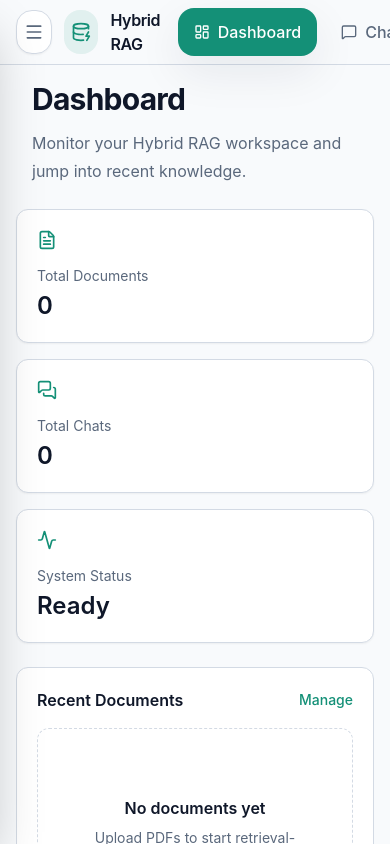
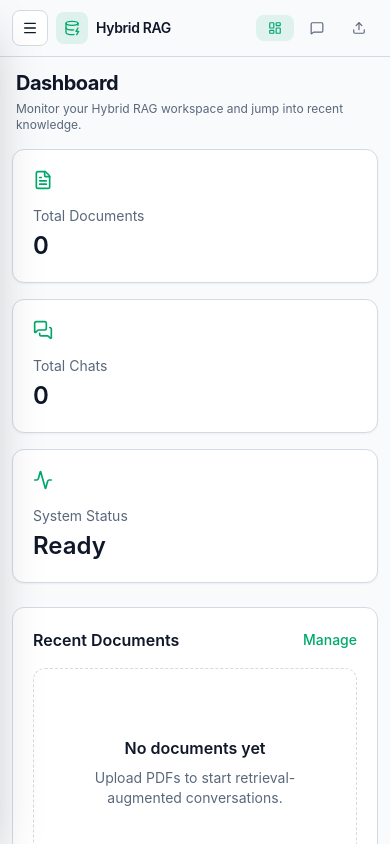
Before and after one commit to vikas492/Hybrid_RAG, a React (Vite) app in the folder frontend/: page / in a window 390 px wide. Built offline with nearby package versions, Linux system fonts and the light colour scheme; no server answers.

Commit message:
Mobile view fix

```diff
--- a/frontend/index.html
+++ b/frontend/index.html
@@ -1 +1,12 @@
-<div id="root"></div><script type="module" src="/src/main.tsx"></script>
+<!DOCTYPE html>
+<html lang="en">
+  <head>
+    <meta charset="UTF-8" />
+    <meta name="viewport" content="width=device-width, initial-scale=1.0" />
+    <title>Hybrid RAG</title>
+  </head>
+  <body class="bg-gray-50 text-gray-900 antialiased min-h-screen">
+    <div id="root"></div>
+    <script type="module" src="/src/main.tsx"></script>
+  </body>
+</html>
--- a/frontend/postcss.config.js
+++ b/frontend/postcss.config.js
@@ -1 +1,6 @@
-export default { plugins: { tailwindcss: {}, autoprefixer: {} } };
+export default {
+  plugins: {
+    tailwindcss: {},
+    autoprefixer: {},
+  },
+};
--- a/frontend/src/components/layout/Header.tsx
+++ b/frontend/src/components/layout/Header.tsx
@@ -3,18 +3,15 @@ interface HeaderProps {
   description: string;
 }
 
-export function Header({
-  title,
-  description,
-}: HeaderProps) {
+export function Header({ title, description }: HeaderProps) {
   return (
-    <header className="mb-6 md:mb-8 px-4 sm:px-0">
-      <div className="space-y-3">
-        <h1 className="text-3xl font-bold tracking-tight text-foreground sm:text-4xl md:text-5xl">
+    <header className="mb-4 px-1 sm:px-0">
+      <div className="space-y-1">
+        <h1 className="text-xl sm:text-2xl font-bold tracking-tight text-foreground">
           {title}
         </h1>
 
-        <p className="max-w-3xl text-base leading-7 text-muted-foreground sm:text-lg md:text-xl">
+        <p className="max-w-2xl text-xs sm:text-sm text-muted-foreground">
           {description}
         </p>
       </div>
--- a/frontend/src/components/layout/MainLayout.tsx
+++ b/frontend/src/components/layout/MainLayout.tsx
@@ -9,20 +9,16 @@ export function MainLayout() {
 
   return (
     <div className="flex h-screen flex-col overflow-hidden bg-background text-foreground">
-      <Navbar
-        onToggleSidebar={() =>
-          setSidebarOpen((prev) => !prev)
-        }
-      />
+      <Navbar onToggleSidebar={() => setSidebarOpen((prev) => !prev)} />
 
-      <div className="flex flex-1 flex-col overflow-hidden lg:flex-row">
+      <div className="flex flex-1 overflow-hidden">
         <Sidebar
           mobileOpen={sidebarOpen}
           onClose={() => setSidebarOpen(false)}
         />
 
         <main className="flex-1 min-w-0 overflow-y-auto">
-          <div className="mx-auto h-full w-full max-w-7xl px-4 py-4 sm:px-5 lg:px-8 lg:py-6">
+          <div className="mx-auto h-full w-full max-w-6xl px-3 py-3 sm:px-5 sm:py-4">
             <Outlet />
           </div>
         </main>
--- a/frontend/src/components/layout/Navbar.tsx
+++ b/frontend/src/components/layout/Navbar.tsx
@@ -15,85 +15,61 @@ interface NavbarProps {
 }
 
 export function Navbar({ onToggleSidebar }: NavbarProps) {
-  const linkClass = ({
-    isActive,
-  }: {
-    isActive: boolean;
-  }) =>
+  const linkClass = ({ isActive }: { isActive: boolean }) =>
     cn(
-      "inline-flex items-center gap-2 rounded-2xl px-4 py-3 text-base font-medium transition duration-200",
+      "inline-flex items-center gap-1.5 rounded-lg px-3 py-1.5 text-xs font-medium transition duration-200",
       "text-muted-foreground hover:bg-muted hover:text-foreground",
       isActive &&
-        "bg-primary text-primary-foreground shadow-soft hover:bg-primary"
+        "bg-primary/10 text-primary hover:bg-primary/15 font-semibold"
     );
 
   return (
-    <header className="sticky top-0 z-50 h-200 border-b border-border bg-background/95 backdrop-blur-sm">
-      <div className="mx-auto flex h-16 max-w-7xl items-center justify-between px-4 sm:px-5 lg:px-8">
+    <header className="sticky top-0 z-40 w-full border-b border-border bg-background/95 backdrop-blur-md">
+      <div className="mx-auto flex h-14 max-w-7xl items-center justify-between px-3 sm:px-5 lg:px-8">
 
-        <div className="flex items-center gap-3">
+        {/* Left Side: Mobile Hamburger Menu & App Branding */}
+        <div className="flex items-center gap-2">
           <button
             type="button"
             onClick={onToggleSidebar}
             aria-label="Open Sidebar"
-            aria-expanded="false"
-            className="flex h-11 w-11 items-center justify-center rounded-2xl border border-border bg-card text-muted-foreground shadow-sm transition hover:bg-muted focus:outline-none focus:ring-2 focus:ring-primary/30 lg:hidden"
+            className="flex h-9 w-9 items-center justify-center rounded-lg border border-border bg-card text-foreground shadow-xs transition hover:bg-muted focus:outline-none lg:hidden"
           >
-            <Menu className="h-5 w-5" />
+            <Menu className="h-4 w-4" />
           </button>
 
           <NavLink
             to={ROUTES.dashboard}
-            className="flex items-center gap-3"
+            className="flex items-center gap-2"
           >
-            <div className="flex h-11 w-11 items-center justify-center rounded-2xl bg-primary/10">
-              <DatabaseZap className="h-5 w-5 text-primary" />
+            <div className="flex h-8 w-8 items-center justify-center rounded-lg bg-primary/10">
+              <DatabaseZap className="h-4 w-4 text-primary" />
             </div>
 
-            <div className="flex flex-col">
-              <span className="text-base font-semibold tracking-tight sm:text-lg">
-                Hybrid RAG
-              </span>
-              <span className="hidden text-[11px] text-muted-foreground sm:block">
-                AI Knowledge Assistant
-              </span>
-            </div>
+            <span className="text-sm font-semibold tracking-tight">
+              Hybrid RAG
+            </span>
           </NavLink>
         </div>
 
-        <div className="flex items-center gap-2">
-          <NavLink
-            to={ROUTES.dashboard}
-            className={linkClass}
-          >
-            <LayoutDashboard className="h-4 w-4" />
-            Dashboard
+        {/* Right Side: Navigation Buttons */}
+        <div className="flex items-center gap-1 sm:gap-2">
+          <NavLink to={ROUTES.dashboard} className={linkClass}>
+            <LayoutDashboard className="h-3.5 w-3.5 shrink-0" />
+            <span className="hidden xs:inline sm:inline">Dashboard</span>
           </NavLink>
 
-          <NavLink
-            to={ROUTES.chat}
-            className={linkClass}
-            onClick={() => {
-              if (
-                typeof window !== "undefined" &&
-                window.innerWidth < 1024
-              ) {
-                onToggleSidebar();
-              }
-            }}
-          >
-            <MessageSquare className="h-4 w-4" />
-            Chat
+          <NavLink to={ROUTES.chat} className={linkClass}>
+            <MessageSquare className="h-3.5 w-3.5 shrink-0" />
+            <span className="hidden xs:inline sm:inline">Chat</span>
           </NavLink>
 
-          <NavLink
-            to={ROUTES.upload}
-            className={linkClass}
-          >
-            <Upload className="h-4 w-4" />
-            Upload
+          <NavLink to={ROUTES.upload} className={linkClass}>
+            <Upload className="h-3.5 w-3.5 shrink-0" />
+            <span className="hidden xs:inline sm:inline">Upload</span>
           </NavLink>
         </div>
+
       </div>
     </header>
   );
--- a/frontend/src/components/layout/Sidebar.tsx
+++ b/frontend/src/components/layout/Sidebar.tsx
@@ -11,25 +11,19 @@ interface SidebarProps {
   onClose: () => void;
 }
 
-export function Sidebar({
-  mobileOpen,
-  onClose,
-}: SidebarProps) {
+export function Sidebar({ mobileOpen, onClose }: SidebarProps) {
   return (
     <>
-      {/* ===================== */}
-      {/* Desktop Sidebar */}
-      {/* ===================== */}
-
-      <aside className="hidden lg:flex lg:w-[300px] shrink-0 flex-col border-r border-border bg-card/70 backdrop-blur">
-
-        <div className="border-b border-border p-5">
+      {/* ======================= */}
+      {/* Desktop Persistent Sidebar */}
+      {/* ======================= */}
+      <aside className="hidden md:flex md:w-[280px] lg:w-[320px] shrink-0 flex-col border-r border-border bg-card/70 backdrop-blur">
+        <div className="border-b border-border p-4 lg:p-5">
           <NewChatButton />
         </div>
 
         <div className="flex flex-1 flex-col overflow-hidden">
-
-          <div className="px-5 pt-5">
+          <div className="px-4 pt-4 lg:px-5 lg:pt-5">
             <div className="flex items-center gap-2 text-xs font-semibold uppercase tracking-widest text-muted-foreground">
               <MessagesSquare className="h-4 w-4" />
               Recent Chats
@@ -42,60 +36,58 @@ export function Sidebar({
 
           <div className="border-t border-border p-4">
             <NavLink to={ROUTES.upload}>
-              <Button
-                variant="secondary"
-                className="w-full"
-              >
+              <Button variant="secondary" className="w-full">
                 Manage Documents
               </Button>
             </NavLink>
           </div>
-
         </div>
-
       </aside>
 
+      {/* ======================= */}
+      {/* Mobile Backdrop Overlay */}
+      {/* ======================= */}
       {mobileOpen && (
         <div
-          className="fixed inset-0 z-40 bg-black/50 backdrop-blur-sm lg:hidden"
+          className="fixed inset-0 z-50 bg-black/50 backdrop-blur-xs md:hidden"
           onClick={onClose}
         />
       )}
 
+      {/* ======================= */}
+      {/* Mobile Off-Canvas Drawer */}
+      {/* ======================= */}
       <aside
-        className={`fixed top-0 left-0 z-50 h-screen w-80 max-w-[85vw] bg-background border-r border-border shadow-2xl transition-transform duration-300 lg:hidden ${
+        className={`fixed inset-y-0 left-0 z-50 w-full max-w-[280px] sm:max-w-xs bg-background border-r border-border shadow-2xl transition-transform duration-300 ease-in-out md:hidden ${
           mobileOpen ? "translate-x-0" : "-translate-x-full"
         }`}
       >
         <div className="flex h-full flex-col">
-          <div className="flex items-center justify-between border-b border-border p-5">
-            <div>
-              <h2 className="text-lg font-semibold">
-                Hybrid RAG
-              </h2>
-              <p className="text-sm text-muted-foreground">
-                AI Assistant
-              </p>
-            </div>
+          {/* Mobile Drawer Header */}
+          <div className="flex items-center justify-between border-b border-border p-4">
             <button
               onClick={onClose}
-              className="rounded-2xl p-2 text-muted-foreground transition hover:bg-muted"
+              className="rounded-xl p-1.5 text-muted-foreground transition hover:bg-muted focus:outline-none"
+              aria-label="Close Sidebar"
             >
               <X className="h-5 w-5" />
             </button>
           </div>
 
+          {/* New Chat Button */}
           <div className="p-4">
             <NewChatButton />
           </div>
 
-          <div className="flex-1 overflow-y-auto px-4 pb-4">
-            <div className="mb-4 text-xs font-semibold uppercase tracking-wider text-muted-foreground">
+          {/* Recent Chat Session List */}
+          <div className="flex-1 overflow-y-auto px-3 pb-4">
+            <div className="mb-3 px-1 text-xs font-semibold uppercase tracking-wider text-muted-foreground">
               Recent Chats
             </div>
             <SessionList onSelectSession={onClose} />
           </div>
 
+          {/* Bottom Action */}
           <div className="border-t border-border p-4">
             <NavLink to={ROUTES.upload} onClick={onClose}>
               <Button variant="secondary" className="w-full">
--- a/frontend/tailwind.config.ts
+++ b/frontend/tailwind.config.ts
@@ -10,7 +10,10 @@ export default {
         border: "hsl(var(--border))",
         background: "hsl(var(--background))",
         foreground: "hsl(var(--foreground))",
-        primary: "hsl(var(--primary))",
+        primary: {
+          DEFAULT: "#00a86b",
+          foreground: "#ffffff",
+        },
         "primary-foreground": "hsl(var(--primary-foreground))",
         muted: "hsl(var(--muted))",
         "muted-foreground": "hsl(var(--muted-foreground))",
```
Also changed, not shown: frontend/src/components/chat/ChatInput.tsx (+29 -61 lines), frontend/tsconfig.json (+24 -1 lines), frontend/vite.config.ts (line endings or trailing spaces).
